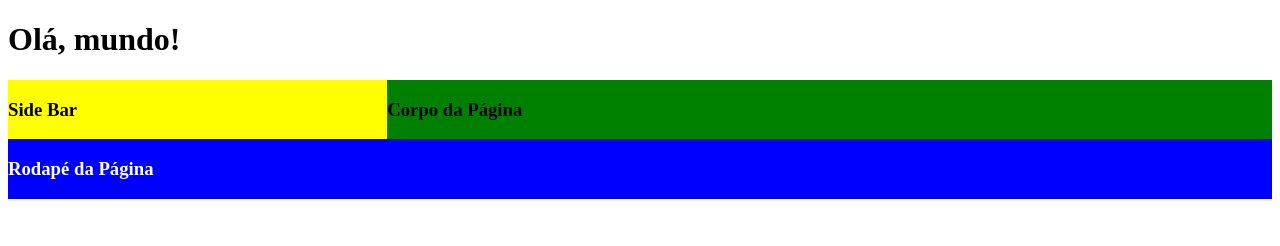
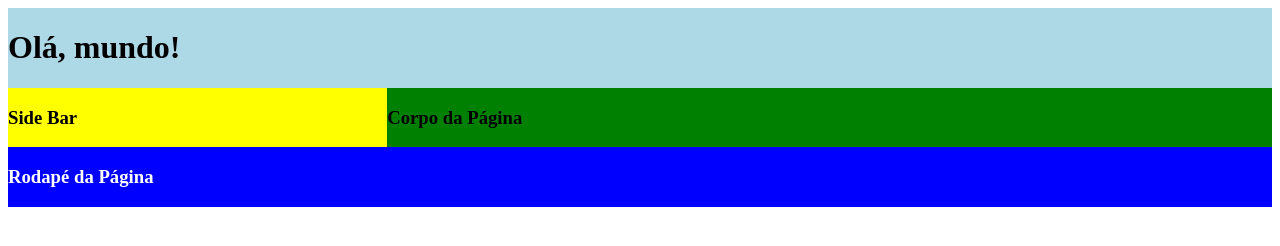
Before and after one commit to LeandroMMB/IntroducaoWeb, a plain HTML site: page index.html in a window 1280 px wide. Drawn offline with Linux system fonts and the light colour scheme.

Commit message:
correção

```diff
--- /dev/null
+++ b/estilo.css
@@ -0,0 +1,5 @@
+.topo{
+	background-color: lightblue;
+	width: 100%;
+	float: left;
+}
--- a/index.html
+++ b/index.html
@@ -9,9 +9,10 @@
 		<meta name="description" content="Site para aprendizado de programação web">
 		<!-- tag meta viewport serve para preparar a página para resonsividade conforme tamanho da tela -->
 		<meta name="viewport" content="width=device-width, initial-scale=1.0">
+		<link rel="stylesheet" href="estilo.css">
 	</head>
 	<body> <!-- corpo da página -->
-		<header>
+		<header class="topo">
 		<h1>Olá, mundo!</h1>
 		</header>
 		<div style="width: 30%; background-color: yellow; float: left;">
```
